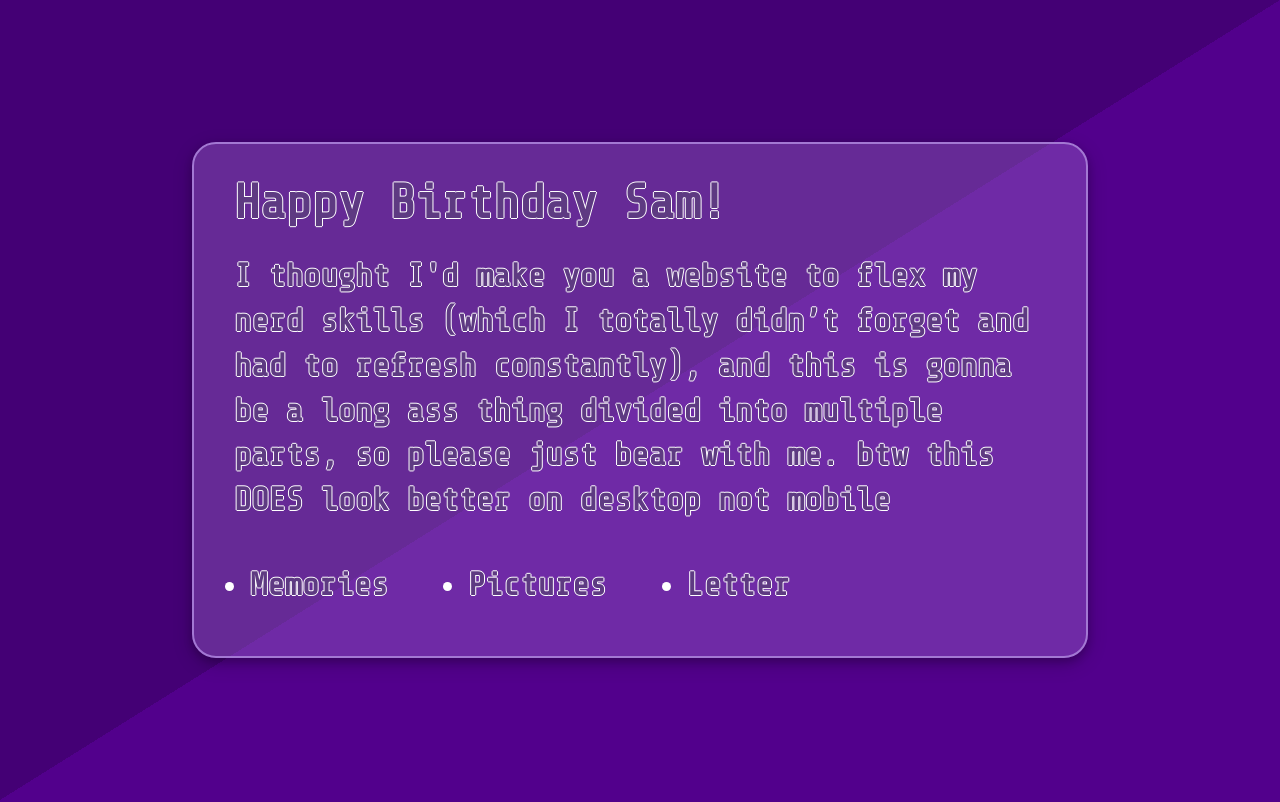
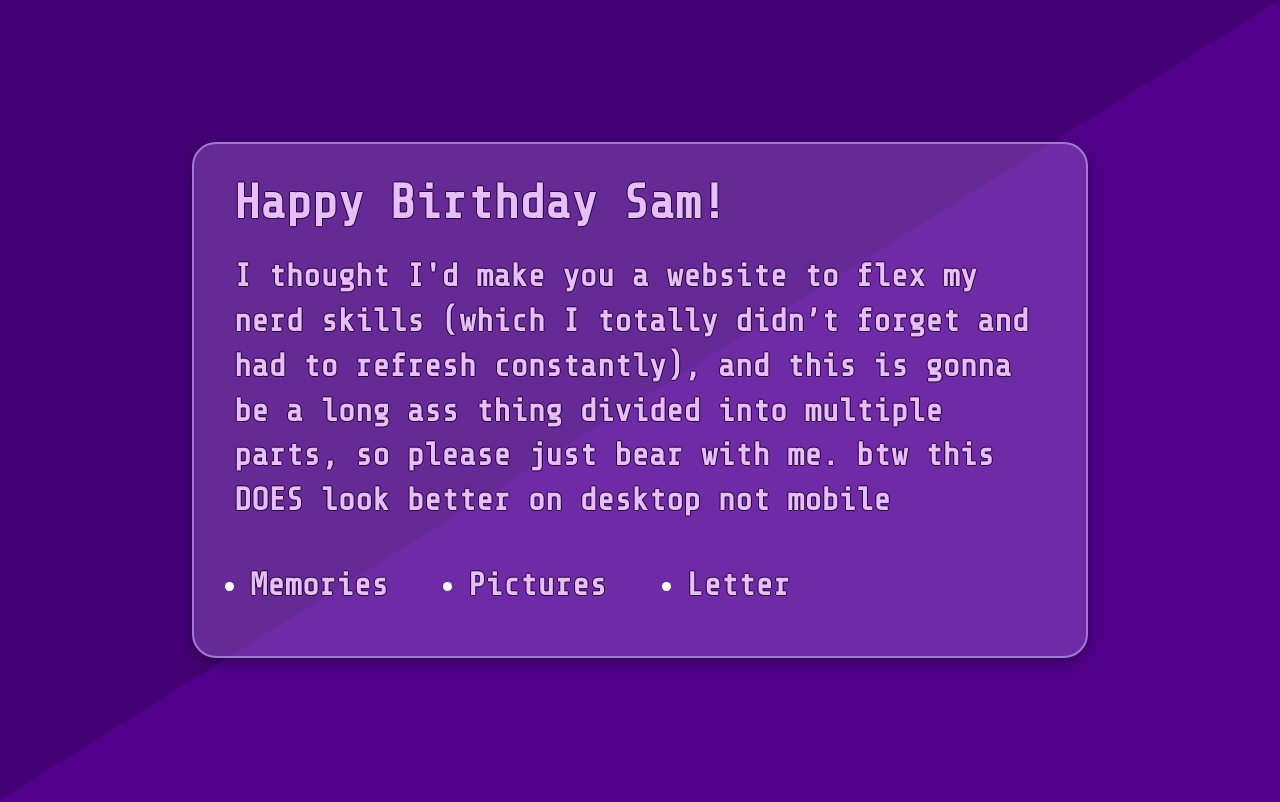
Before and after one commit to noahdks-private/sam-birthday, a plain HTML site: page index.html in a window 1280 px wide. Shown: the top 802 px of the page. Drawn offline with nearby package versions, Linux system fonts and the light colour scheme.

Commit message:
changed font colour

```diff
--- a/stylesheet.css
+++ b/stylesheet.css
@@ -45,14 +45,14 @@
     margin-bottom: 2vh;
     font-weight: bolder;
     font-size: xx-large;
-    color: #5e3a82;
-    text-shadow: -1px 0 white, 0 1px white, 1px 0 white, 0 -1px white;
+    color: #e6bef9;
+    text-shadow: -1px 0 #29003c, 0 1px #29003c, 1px 0 #29003c, 0 -1px #29003c;
   }
 
   #introSquare h2{
     font-size: 3rem;
-    color: #5e3a82;
-    text-shadow: -1px 0 white, 0 1px white, 1px 0 white, 0 -1px white;
+    color: #e6bef9;
+    text-shadow: -1px 0 #29003c, 0 1px #29003c, 1px 0 #29003c, 0 -1px #29003c;
   }
 
  li:hover{
@@ -179,7 +179,7 @@
     font-size: 1.5rem;
     font-weight: bolder;
     color: #8c00ff;
-    text-shadow: 2px 2px 5px rgb(81, 0, 147);
+    text-shadow: -1px 0 #29003c, 0 1px #29003c, 1px 0 #29003c, 0 -1px #29003c;
     text-align: center;
     font-family: "Share Tech Mono", monospace;
 }
```
